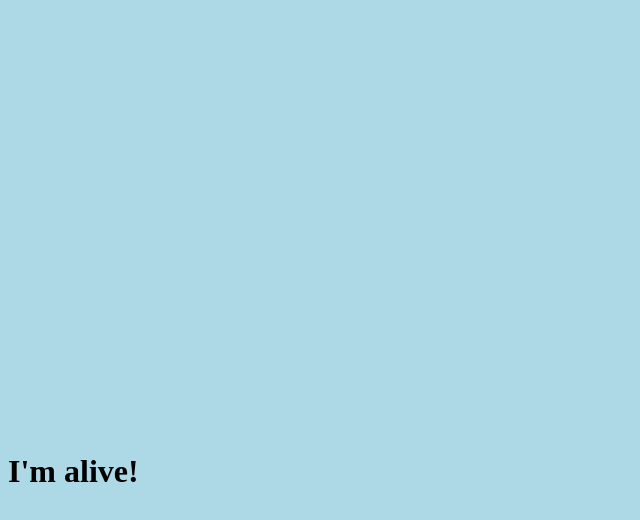
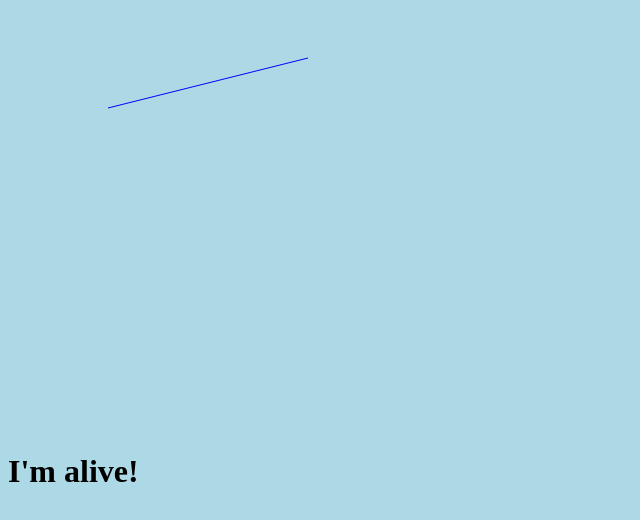
Before and after one commit to ParkerM/GoLRx, a website with bundled scripts: page public/index.html in a window 1280 px wide. Shown: the full height of the page, 0-640 px from the left. Built offline with nearby package versions, Linux system fonts and the light colour scheme.

Commit message:
Finally got snowpack to load scripts

```diff
--- a/package.json
+++ b/package.json
@@ -2,7 +2,7 @@
   "name": "jsgol",
   "version": "1.0.0",
   "description": "",
-  "main": "src/index.mjs",
+  "main": "src/index.js",
   "type": "module",
   "scripts": {
     "start": "snowpack dev",
--- a/public/index.html
+++ b/public/index.html
@@ -3,19 +3,9 @@
   <head>
     <title>Game of Life RxJS</title>
     <meta charset="UTF-8" />
-    <!--  <script type="module" src="../web/renderer.js"></script>
-    <script type="module">
-      import {Renderer} from '../web/renderer.js';
-
-      document.addEventListener('DOMContentLoaded', (event) => {
-        console.log(`DOM fully loaded and parsed: ${JSON.stringify(event, null, 2)}`);
-
-        const renderer = new Renderer(document.getElementById('game-grid'));
-        renderer.drawRect();
-        renderer.drawGridLines();
-      });
-    </script>
-    -->
+    <link rel='icon' href='./favicon.ico'>
+    <!--suppress HtmlUnknownTarget -->
+    <script type='module' src='./dist/index.js' defer></script>
   </head>
 
   <body style="background: lightblue">
--- /dev/null
+++ b/src/index.js
@@ -0,0 +1,27 @@
+import Paper from 'paper/dist/paper-core';
+
+const CANVAS_ID = 'game-grid';
+
+/** @type {PaperScope} */
+const paper = new Paper.PaperScope();
+
+/** @type {HTMLCanvasElement} */
+const canvas = document.getElementById(CANVAS_ID);
+paper.setup(canvas);
+
+
+// simple test example
+
+// create a path to draw a line on the view
+const path = new paper.Path();
+// set a color
+path.strokeColor = new paper.Color('blue');
+const start = new paper.Point(100, 100);
+// move to start and draw a line from there
+path.moveTo(start);
+// Note that the plus operator on point does not work in
+// javascript. Instead, we need to call the add() function.
+const end = new paper.Point(200, -50);
+path.lineTo(start.add(end));
+// draw the view now
+paper.view.draw();
--- a/src/index.mjs
+++ /dev/null
@@ -1,4 +0,0 @@
-import { Cell, Grid } from './lib/grid.js';
-
-const grid = new Grid(50, 50);
-const cells = new Set([new Cell(0, 0)]);
```
Also changed, not shown: public/favicon.ico (added).
